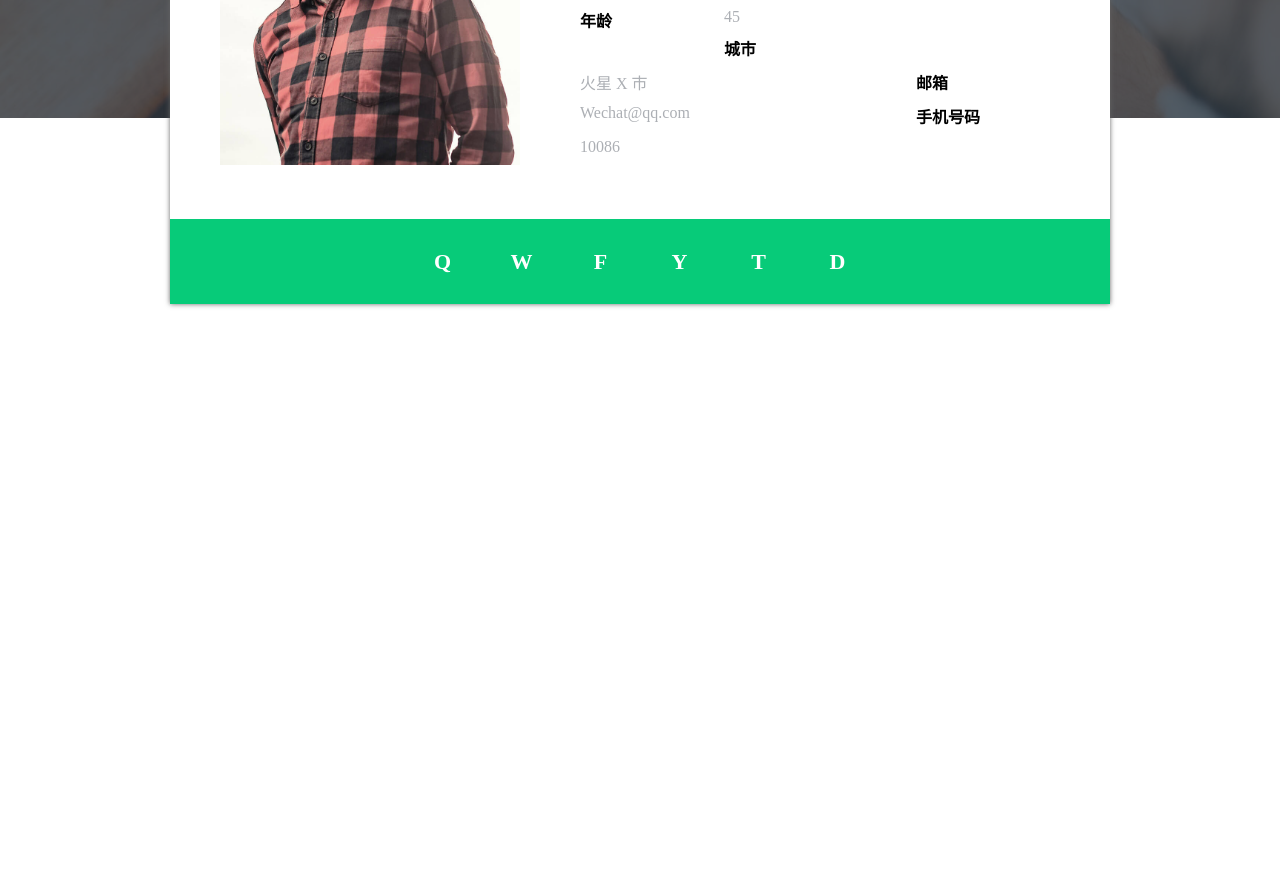
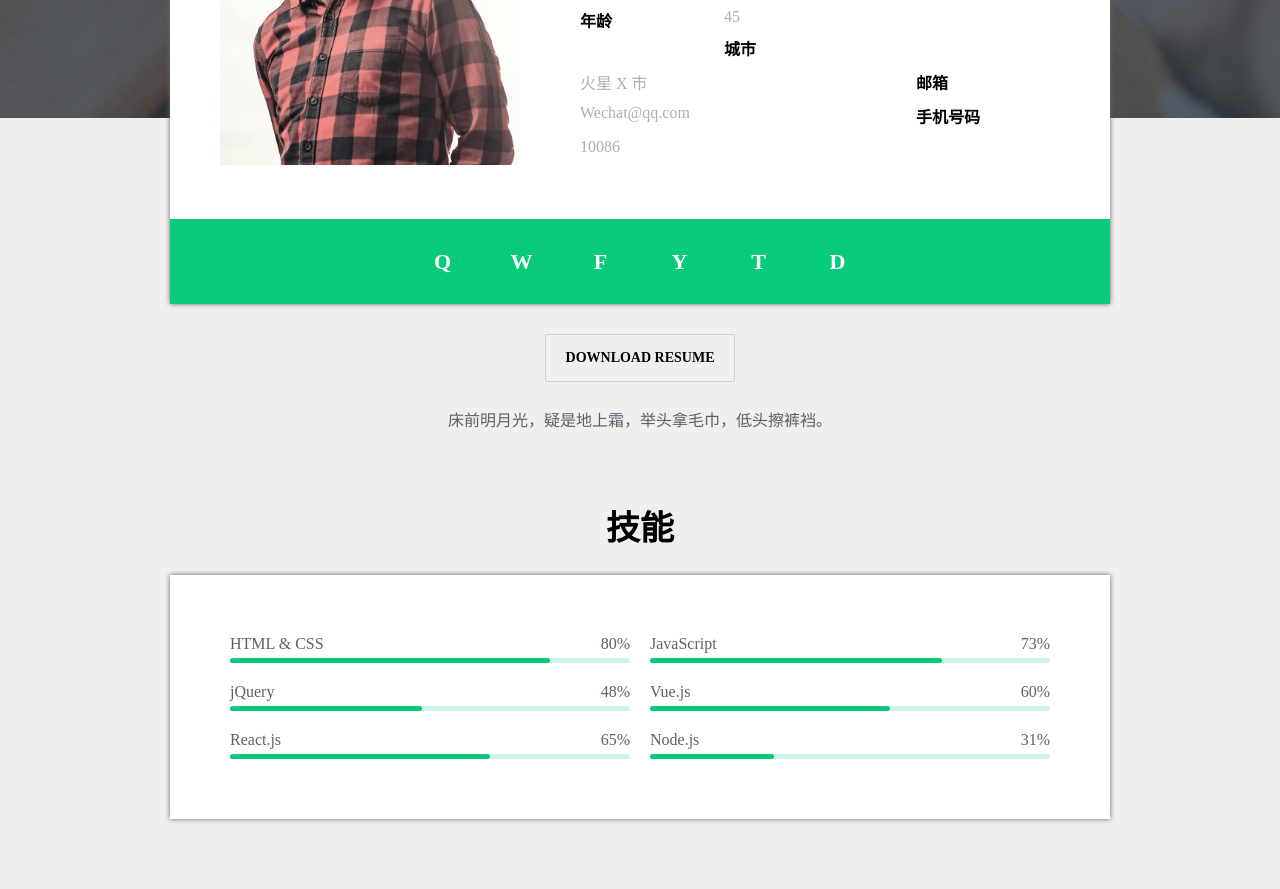
Before and after one commit to Gullrye/frontend-practice, a plain HTML site: page 简历/index.html in a window 1280 px wide. Shown: the part 397-1286 px from the top of the page. Before the commit the page ends 1165 px from the top, so only its background shows below. Drawn offline with Linux system fonts and the light colour scheme.

Commit message:
add skill-bar

```diff
--- a/简历/index.html
+++ b/简历/index.html
@@ -65,6 +65,73 @@
             </ul>
           </div>
         </section>
+
+        <section class="download">
+          <div>
+            <a class="download-btn" href="#">DOWNLOAD RESUME</a>
+          </div>
+          <p>床前明月光，疑是地上霜，举头拿毛巾，低头擦裤裆。</p>
+        </section>
+
+        <section class="skills">
+          <h2>技能</h2>
+          <div class="skill-bar-box clearfix">
+            <div class="skill-bar">
+              <div class="bar-data">
+                <span>HTML & CSS</span>
+                <span>80%</span>
+              </div>
+              <div class="bar-line">
+                <div class="bar-fill" style="width: 80%;"></div>
+              </div>
+            </div>
+            <div class="skill-bar">
+              <div class="bar-data">
+                <span>JavaScript</span>
+                <span>73%</span>
+              </div>
+              <div class="bar-line">
+                <div class="bar-fill" style="width: 73%;"></div>
+              </div>
+            </div>
+            <div class="skill-bar">
+              <div class="bar-data">
+                <span>jQuery</span>
+                <span>48%</span>
+              </div>
+              <div class="bar-line">
+                <div class="bar-fill" style="width: 48%;"></div>
+              </div>
+            </div>
+            <div class="skill-bar">
+              <div class="bar-data">
+                <span>Vue.js</span>
+                <span>60%</span>
+              </div>
+              <div class="bar-line">
+                <div class="bar-fill" style="width: 60%;"></div>
+              </div>
+            </div>
+            <div class="skill-bar">
+              <div class="bar-data">
+                <span>React.js</span>
+                <span>65%</span>
+              </div>
+              <div class="bar-line">
+                <div class="bar-fill" style="width: 65%;"></div>
+              </div>
+            </div>
+            <div class="skill-bar">
+              <div class="bar-data">
+                <span>Node.js</span>
+                <span>31%</span>
+              </div>
+              <div class="bar-line">
+                <div class="bar-fill" style="width: 31%;"></div>
+              </div>
+            </div>
+          </div>
+        </section>
       </div>
     </div>
 
--- a/简历/style.css
+++ b/简历/style.css
@@ -3,6 +3,10 @@
   padding: 0;
   list-style: none;
   text-decoration: none;
+}
+
+body {
+  background: #efefef;
 }
 
 header {
@@ -91,11 +95,11 @@ nav .nav-wrap {
   width: 940px;
   height: 1000px;
   margin: 0 auto;
-  background-color: #fff;
 }
 
 .container .about {
   box-shadow: 0 0 5px #666;
+  background-color: #fff;
 }
 
 .container .profile {
@@ -202,3 +206,77 @@ nav .nav-wrap {
   font-size: 36px;
   padding: 20px 0 0;
 }
+
+.download {
+  margin-top: 30px;
+  text-align: center;
+  color: #5b616c;
+}
+
+a.download-btn {
+  display: inline-block;
+  padding: 15px 20px;
+  margin-bottom: 25px;
+  border: 1px solid #cbcdcf;
+  border-radius: 2px;
+  font-weight: bold;
+  font-size: 14px;
+  color: #000;
+  transition: all .3s;
+}
+
+a.download-btn:hover {
+  box-shadow: 0 5px 11px 0 rgba(0,0,0,0.18) ,0 4px 15px 0 rgba(0,0,0,0.15);
+}
+
+h2 {
+  font-size: 34px;
+  margin-bottom: 25px;
+  text-align: center;
+}
+
+.skills {
+  padding-top: 70px;
+  padding-bottom: 70px;
+}
+
+.skill-bar-box {
+  padding: 50px;
+  background-color: #fff;
+  box-shadow: 0 0 5px #666;
+}
+
+.skill-bar {
+  box-sizing: border-box;
+  float: left;
+  width: 50%;
+  padding: 10px;
+}
+
+.skill-bar .bar-data {
+  position: relative;
+  margin-bottom: 5px;
+  color: #5b616c;
+}
+
+.skill-bar .bar-data span:nth-child(2) {
+  position: absolute;
+  top: 0;
+  right: 0;
+}
+
+.skill-bar .bar-line {
+  position: relative;
+  height: 5px;
+  border-radius: 5px;
+  background: #cdf5e4;
+}
+
+.skill-bar .bar-line .bar-fill {
+  position: absolute;
+  top: 0;
+  left: 0;
+  height: 5px;
+  border-radius: 5px;
+  background: #07cb79;
+}
```
